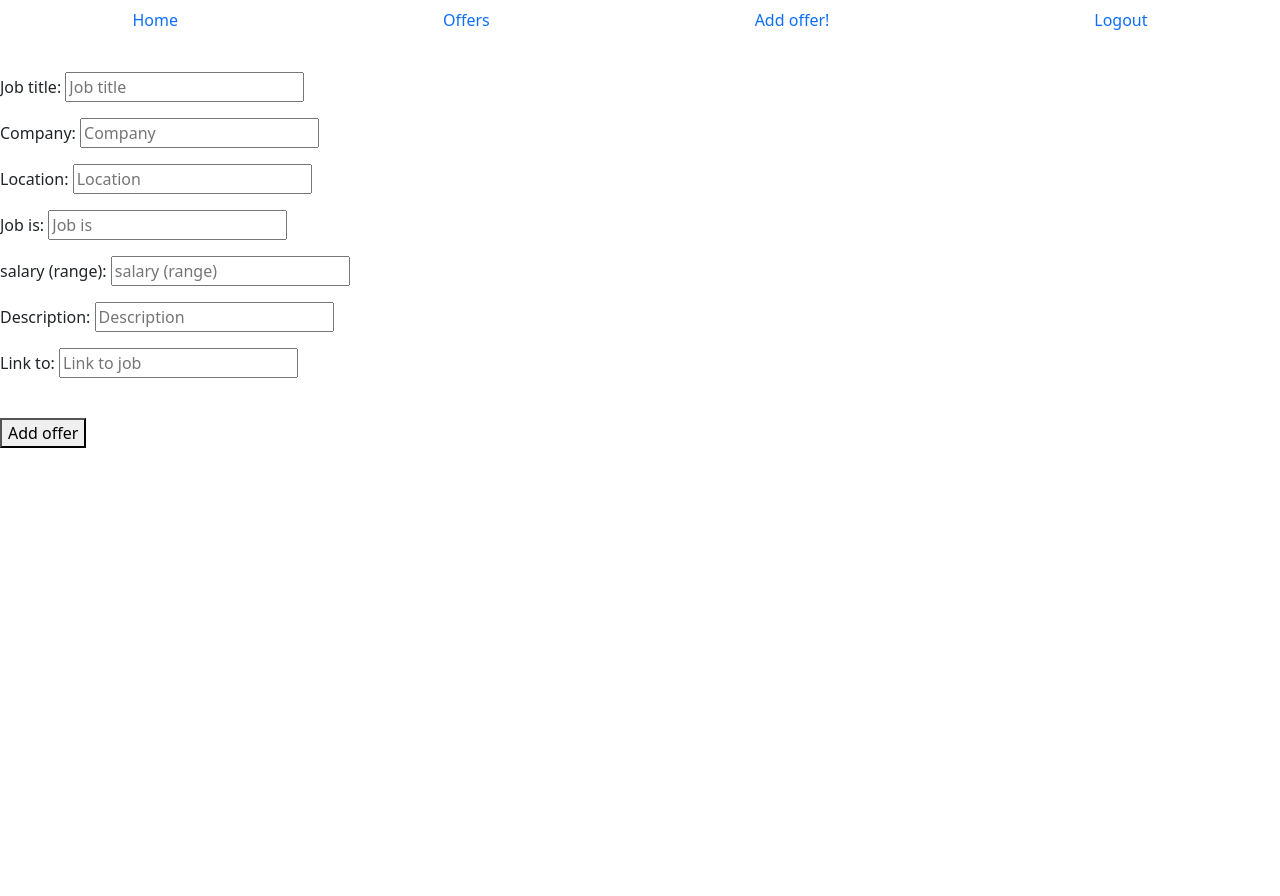
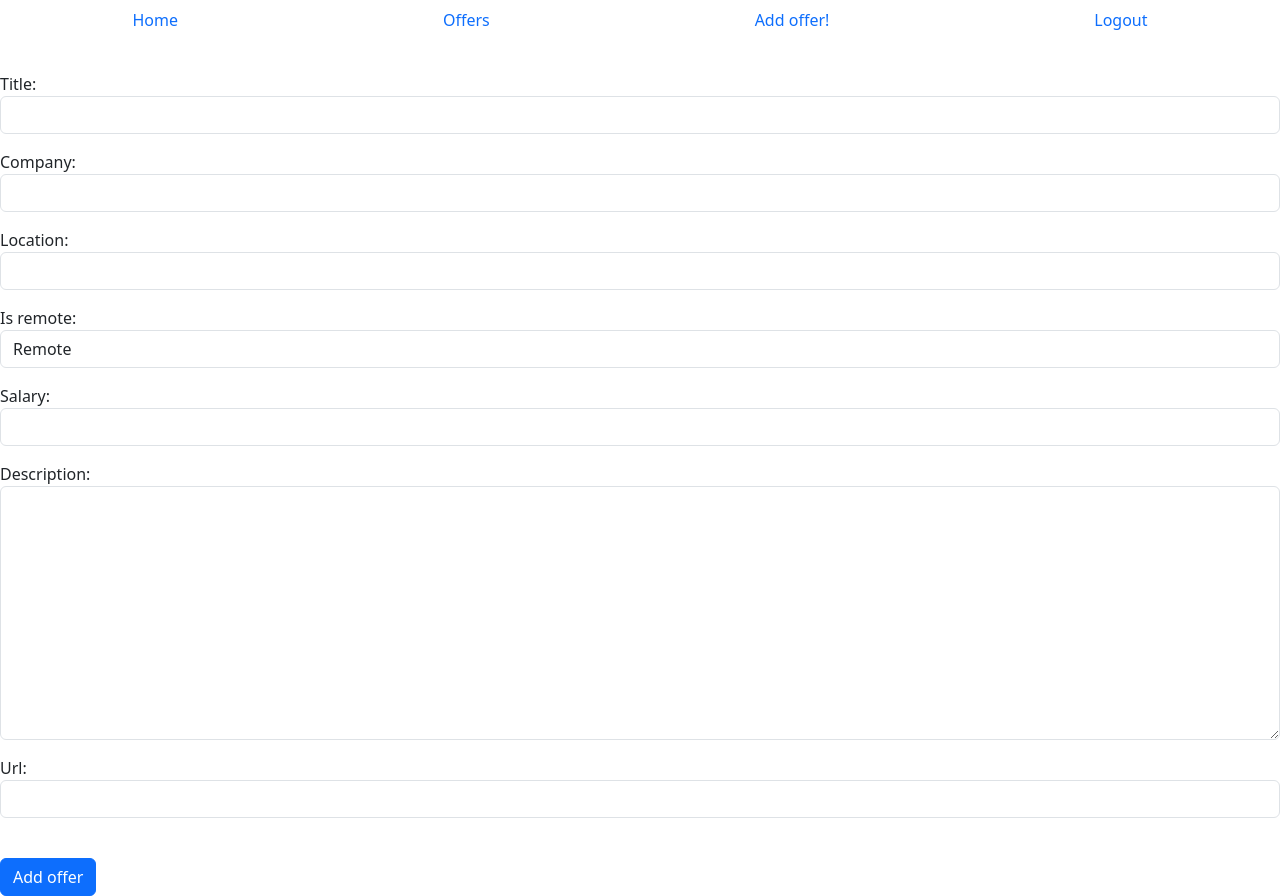
Before and after one commit to fjedd/offer_me, a Django app: page /offer_form in a window 1280 px wide. Before the commit the page ends 448 px from the top, so only its background shows below. Run offline with Django 4.2, Linux system fonts and the light colour scheme; the visitor is signed in with stand-in values (Sample User, id 1).

Commit message:
Refactor AddOfferForm

```diff
--- a/forms/add_offer_form.py
+++ b/forms/add_offer_form.py
@@ -6,42 +6,24 @@ from main_app.models import JobOffer
 
 
 class AddOfferForm(forms.ModelForm):
-    title = forms.CharField(
-        required=True, widget=forms.widgets.TextInput(
-            attrs={'placeholder': 'Job title'},
-        ), label='Job title',
-    )
-    company = forms.CharField(
-        required=True, widget=forms.widgets.TextInput(
-            attrs={'placeholder': 'Company'},
-        ), label='Company',
-    )
-    location = forms.CharField(
-        required=True, widget=forms.widgets.TextInput(
-            attrs={'placeholder': 'Location'},
-        ), label='Location',
-    )
-    is_remote = forms.CharField(
-        required=True, widget=forms.widgets.Input(
-            attrs={'placeholder': 'Job is'},
-        ), label='Job is',
-    )
-    salary = forms.CharField(
-        required=True, widget=forms.widgets.TextInput(
-            attrs={'placeholder': 'salary (range)'},
-        ), label='salary (range)',
-    )
-    description = forms.CharField(
-        required=True, widget=forms.widgets.TextInput(
-            attrs={'placeholder': 'Description'},
-        ), label='Description',
-    )
-    url = forms.CharField(
-        required=True, widget=forms.widgets.TextInput(
-            attrs={'placeholder': 'Link to job'},
-        ), label='Link to',
-    )
 
     class Meta:
         model = JobOffer
-        exclude = ()
+        fields = [
+            'title',
+            'company',
+            'location',
+            'is_remote',
+            'salary',
+            'description',
+            'url',
+        ]
+        widgets = {
+            'title': forms.TextInput(attrs={'class': 'form-control'}),
+            'company': forms.TextInput(attrs={'class': 'form-control'}),
+            'location': forms.TextInput(attrs={'class': 'form-control'}),
+            'is_remote': forms.Select(attrs={'class': 'form-control'}),
+            'salary': forms.NumberInput(attrs={'class': 'form-control'}),
+            'description': forms.Textarea(attrs={'class': 'form-control'}),
+            'url': forms.URLInput(attrs={'class': 'form-control'}),
+        }
--- a/main_app/models.py
+++ b/main_app/models.py
@@ -13,15 +13,16 @@ class User(AbstractUser):
 
 
 class JobOffer(models.Model):
+    JOB_TYPES = (
+        ('Remote', 'Remote'),
+        ('Hybrid', 'Hybrid'),
+        ('Office', 'Office'),
+    )
     title = models.CharField(max_length=500)
     company = models.CharField(max_length=20)
     location = models.CharField(max_length=20)
     is_remote = models.CharField(
-        max_length=20, choices=[
-            ('Remote', 'Remote'),
-            ('Hybrid', 'Hybrid'),
-            ('Office', 'Office'),
-        ],
+        max_length=6, choices=JOB_TYPES,
         default='Remote',
     )
     salary = models.CharField(max_length=100)
--- a/templates/main_app/offer_form.html
+++ b/templates/main_app/offer_form.html
@@ -7,6 +7,6 @@
         {% csrf_token %}
         {{ form.as_p }}
         <br>
-        <button type='Submit'>Add offer</button>
+        <button class ='btn btn-primary' type='Submit'>Add offer</button>
     </form>
 {% endblock content %}
```
